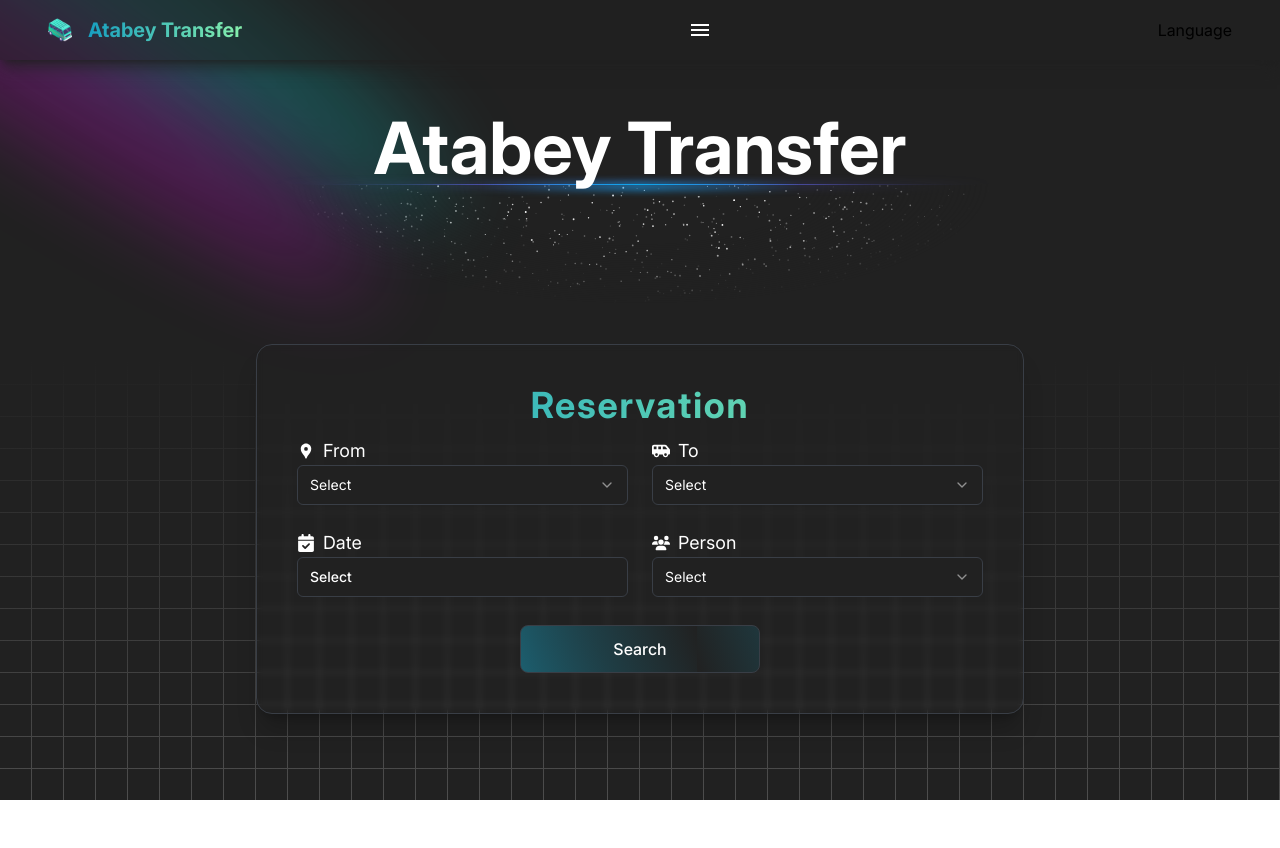
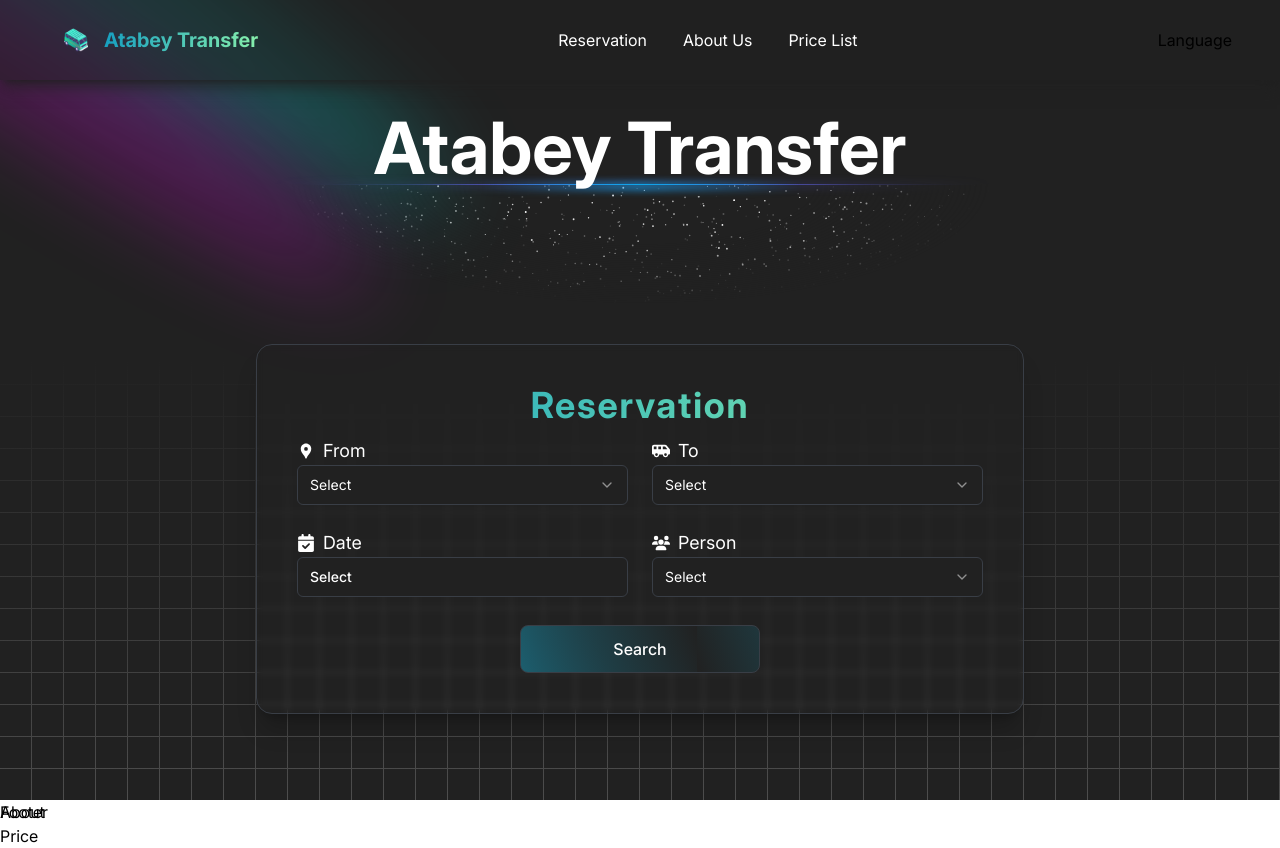
Before and after one commit to ozdenatabey/transfer, a Next.js app: page / in a window 1280 px wide. Before the commit the page ends 800 px from the top, so only its background shows below. Built offline with nearby package versions, Linux system fonts and the light colour scheme.

Commit message:
Implement DesktopNavigation

```diff
--- a/app/layout.tsx
+++ b/app/layout.tsx
@@ -2,6 +2,7 @@ import type { Metadata } from "next";
 import localFont from "next/font/local";
 
 import "./globals.css";
+import Footer from "@/components/Footer";
 import Navbar from "@/components/navbar";
 
 const inter = localFont({
@@ -25,6 +26,7 @@ export default function RootLayout({
       <body className={`${inter.className} antialiased`}>
         <Navbar />
         {children}
+        <Footer />
       </body>
     </html>
   );
--- a/app/page.tsx
+++ b/app/page.tsx
@@ -1,10 +1,14 @@
+import About from "@/components/About";
 import Hero from "@/components/Hero";
+import Price from "@/components/Price";
 
 export default function Home() {
   return (
     <div>
       <div className="h-screen">
         <Hero />
+        <About />
+        <Price />
       </div>
     </div>
   );
--- /dev/null
+++ b/components/About.tsx
@@ -0,0 +1,7 @@
+import React from "react";
+
+const About = () => {
+  return <div id="about">About</div>;
+};
+
+export default About;
--- /dev/null
+++ b/components/Footer.tsx
@@ -0,0 +1,7 @@
+import React from "react";
+
+const Footer = () => {
+  return <div>Footer</div>;
+};
+
+export default Footer;
--- a/components/Hero.tsx
+++ b/components/Hero.tsx
@@ -51,7 +51,10 @@ const Hero = () => {
         fill="cyan"
       />
 
-      <div className="z-10 flex w-11/12 flex-col gap-3 rounded-2xl border border-secondary p-10 shadow-xl shadow-black/20 backdrop-blur-[3px] md:w-4/5 lg:w-3/5">
+      <div
+        id="reservation"
+        className="z-10 flex w-11/12 flex-col gap-3 rounded-2xl border border-secondary p-10 shadow-xl shadow-black/20 backdrop-blur-[3px] md:w-4/5 lg:w-3/5"
+      >
         <p className="bg-gradient-to-r from-primary to-green-300 bg-clip-text text-center text-4xl font-bold tracking-wider text-transparent">
           Reservation
         </p>
--- /dev/null
+++ b/components/Price.tsx
@@ -0,0 +1,7 @@
+import React from "react";
+
+const Price = () => {
+  return <div id="price">Price</div>;
+};
+
+export default Price;
--- /dev/null
+++ b/components/navbar/DesktopNavigation.tsx
@@ -0,0 +1,13 @@
+import React from "react";
+
+import NavLinks from "./NavLinks";
+
+const DesktopNavigation = () => {
+  return (
+    <div className="hidden items-center space-x-3 md:flex">
+      <NavLinks isMobileNav={false} />
+    </div>
+  );
+};
+
+export default DesktopNavigation;
--- a/components/navbar/MobileNavigation.tsx
+++ b/components/navbar/MobileNavigation.tsx
@@ -13,9 +13,10 @@ import {
 
 const MobileNavigation = () => {
   return (
+    <div className="md:hidden">
       <Sheet>
         <SheetTrigger asChild className="cursor-pointer">
-        <MdMenu fill="white" size={24} />
+          <MdMenu fill="white" size={28} />
         </SheetTrigger>
         <SheetContent
           side="left"
@@ -36,6 +37,7 @@ const MobileNavigation = () => {
           </div>
         </SheetContent>
       </Sheet>
+    </div>
   );
 };
 
--- a/components/navbar/NavLinks.tsx
+++ b/components/navbar/NavLinks.tsx
@@ -28,9 +28,15 @@ const NavLinks = ({ isMobileNav = false }: { isMobileNav?: boolean }) => {
               isActive
                 ? "bg-gradient-to-r from-primary to-green-300 text-base"
                 : "text-white",
-              "flex items-center justify-start gap-4 p-3 rounded-lg"
+              "flex items-center justify-start gap-4 p-3 rounded-lg",
+              cn(
+                !isMobileNav
+                  ? "hover:bg-gradient-to-r from-primary to-green-300 hover:bg-clip-text hover:text-transparent"
+                  : ""
+              )
             )}
           >
+            {isMobileNav ? (
               <Image
                 src={item.imgUrl}
                 alt={item.label}
@@ -38,7 +44,10 @@ const NavLinks = ({ isMobileNav = false }: { isMobileNav?: boolean }) => {
                 height={14}
                 className={cn({ invert: !isActive })}
               />
-            <p className={cn(isActive ? "font-bold" : "font-medium")}>
+            ) : (
+              ""
+            )}
+            <p className={cn(isActive ? "font-bold" : "font-normal")}>
               {item.label}
             </p>
           </Link>
--- a/components/navbar/index.tsx
+++ b/components/navbar/index.tsx
@@ -2,12 +2,15 @@ import Image from "next/image";
 import Link from "next/link";
 import React from "react";
 
+import DesktopNavigation from "./DesktopNavigation";
 import Language from "./Language";
 import MobileNavigation from "./MobileNavigation";
 
 const NavBar = () => {
   return (
-    <nav className="fixed z-50 flex w-full items-center justify-between bg-base/50 px-12 py-4 shadow-lg shadow-base/80">
+    <nav className="fixed z-50 flex w-full items-center justify-between bg-base/50 p-4 shadow-lg shadow-base/80 md:px-12">
+      <div className="flex items-center justify-start space-x-4">
+        <MobileNavigation />
         <Link href="/">
           <div className="flex items-center gap-4">
             <Image src="/icons/van.png" alt="logo" width={24} height={24} />
@@ -16,7 +19,8 @@ const NavBar = () => {
             </p>
           </div>
         </Link>
-      <MobileNavigation />
+      </div>
+      <DesktopNavigation />
       <Language />
     </nav>
   );
```
Lines whose indentation alone changed are shown as unchanged.
